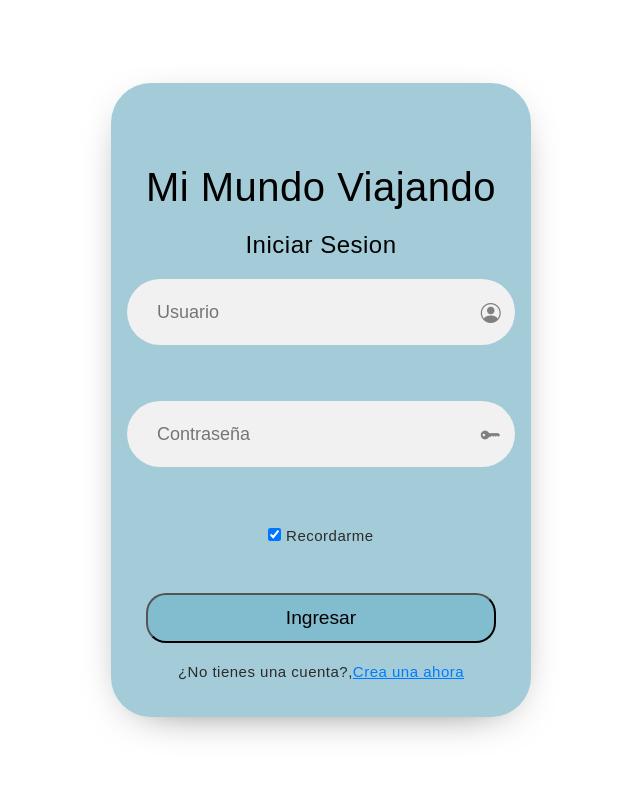
After one commit to gtoffa/blog_grupo9, a Django app: page /usuarios/login/ in a window 1280 px wide. The commit adds this page. Shown: the whole page, without its empty margins (319-959 px from the left). Run offline with Django 4.2, Linux system fonts and the light colour scheme; some libraries are stand-ins or nearby versions.

Commit message:
Mensaje descriptivo del commit

```diff
--- /dev/null
+++ b/apps/usuarios/urls.py
@@ -0,0 +1,10 @@
+from django.urls import path
+from . import views
+
+app_name = 'usuarios'
+
+urlpatterns = [
+    path('login/', views.user_login, name='login'),
+    path('logout/', views.user_logout, name='logout'),
+    path('registro/', views.Registro.as_view(), name='registro'),
+]
--- a/apps/usuarios/views.py
+++ b/apps/usuarios/views.py
@@ -1,3 +1,35 @@
-from django.shortcuts import render
+from django.shortcuts import render, redirect
+from django.contrib.auth import authenticate, login, logout
+from django.contrib import messages
+from django.views.generic import CreateView
+from .forms import RegistroForm
+from django.urls import reverse_lazy
 
-# Create your views here.
+#LOGIN
+def user_login(request):
+    if request.method == 'POST':
+        username = request.POST.get('username')
+        password = request.POST.get('password')
+
+        user = authenticate(request, username = username, password = password)
+
+        if user is not None:
+            login(request, user)
+            return redirect('home')
+        else:
+               messages.error(request, 'Usuario o contraseña invalidos')
+
+    return render(request, 'usuarios/login.html')
+
+# Cerrar sesion
+
+def user_logout(request):
+     logout(request)
+     return redirect('usuarios/login.html')
+
+#Crear cuenta
+
+class Registro(CreateView):
+     form_class=RegistroForm
+     success_url = reverse_lazy('login')
+     template_name = 'usuarios/registro.html'
--- a/blog/urls.py
+++ b/blog/urls.py
@@ -25,6 +25,7 @@ urlpatterns = [
     path('', include('apps.home.urls')),
     path('nosotros/', views.Nosotros, name='nosotros'),
     path('noticias/', include('apps.noticias.urls')),
+    path('usuarios/', include('apps.usuarios.urls')),
     path('contacto/', include('apps.contacto.urls')),
     path('ckeditor/', include('ckeditor_uploader.urls')),
     #parametro 1: es el texto de la url
--- /dev/null
+++ b/static/css/login.css
@@ -0,0 +1,89 @@
+
+*{
+    margin: 0;
+    padding: 0;
+    box-sizing: border-box;
+    font-family:'Poppins', sans-serif;
+}
+
+h1{
+    font-size: 2.5rem;
+    color: rgb(0, 0, 0);
+    margin-bottom: 1.2rem;
+}
+
+h2{
+    font-size: 1.5rem;
+    color: rgb(0, 0, 0);
+    margin-bottom: 1.2rem;
+}
+
+body {
+    display: flex;
+    align-items: center;
+    justify-content: center;
+    min-height: 100vh;
+    padding: 1.5rem;
+}
+.Carta_logueo{
+    width: 420px;
+    padding: 2rem 1rem;
+    margin: 50px auto;
+    background-color: rgb(163, 204, 216);
+    border-radius: 40px;
+    text-align: center;
+    border: lpx solid #ddd ;
+    box-shadow: 0 10px 50px -30px black;;
+    overflow: hidden;
+
+    .form-element {
+        width: 100%;
+        border: none;
+        background-color: #f1f1f1;
+        padding: 20px 30px;
+        font-size: 18px;
+        border-radius: 50px;
+        transition: box-shadow .2s;
+
+        &:focus {
+            outline: none;
+            box-shadow: 0 0 0 2px grey;
+        }
+
+    }
+
+
+
+
+
+    form {
+        margin-top: 3rem;
+
+        &>* {
+            margin-top: 1rem;
+        }
+
+        button {
+            font-size: 1.2rem;
+            margin-top: 1rem;
+            padding: 10px 0;
+            border-radius: 20px;
+            outline: none;
+            width: 90%;
+            color: rgb(0, 0, 0);
+            cursor: pointer;
+            background:rgb(130, 189, 207);
+
+        }
+
+
+    }
+}
+
+.bi{
+    font-size: 20px;
+    position: relative;
+    left: 170px;
+    top: -62px;
+    color: grey;
+}
--- a/templates/menu.html
+++ b/templates/menu.html
@@ -22,8 +22,12 @@
               </li>
               <li class="nav-item">
                 <a class="nav-link" href="{% url 'contacto:contacto' %}">Contact</a>
-
               </li>
+              {% if user.is_authenticated %}
+              <a href="{% url 'usuarios:logout' %}">Cerrar sesion</a>
+              {% else %}
+              <a href="{% url 'usuarios:login' %}">Iniciar sesion</a>
+              {% endif %}
             </ul>
             <ul class="footer_ul text-center mt-3 margin-top">
               <li class="footer_list"><i class="lab la-facebook-f"></i></li>
--- /dev/null
+++ b/templates/usuarios/login.html
@@ -0,0 +1,40 @@
+<link rel="stylesheet" href="https://cdn.jsdelivr.net/npm/bootstrap-icons@1.11.2/font/bootstrap-icons.min.css">
+{% extends 'base.html' %}
+{% load static %}
+{% block titulo %}Login{% endblock titulo %}
+{% block contenido %}
+<link rel="stylesheet" href="{% static 'css/Login.css'%}" />
+<body>
+    <div class="Carta_logueo">
+    <form method="post">{% csrf_token %}
+        <h1>Mi Mundo Viajando</h1>
+        <h2>Iniciar Sesion</h2>
+        <div>
+            {% if messages %}
+            {% for message in messages %}
+            <div class="alert alert-danger">{{message}}</div>
+            {% endfor %}
+            {% endif %}
+                <div class="form-item"></div>
+                    <input type="text" class="form-element" name="username" placeholder="Usuario">
+                    <i class="bi bi-person-circle"></i>
+                </div>
+                <div class="form-item">
+                    <input type="password" class="form-element" name="password" placeholder="Contraseña">
+                    <i class="bi bi-key-fill"></i>
+                </div>
+            <div class="form-checkbox-item">
+                <input type="checkbox" id="recuerdame" checked>
+                <label for="recuerdame">Recordarme</label>
+            </div>
+            <div class="flex">
+                <button type="submit">Ingresar</button>
+            </div>
+            <div>
+                <div class="column">
+                <p>¿No tienes una cuenta?,<a href="{% url 'usuarios:registro' %}">Crea una ahora</a></p>
+            </div>
+        </div>
+    </form>
+</body>
+{% endblock contenido %}
```
Also changed, not shown: apps/usuarios/forms.py (added, +22 -0 lines), static/css/registro.css (added, +58 -0 lines), templates/usuarios/registro.html (added, +25 -0 lines).
